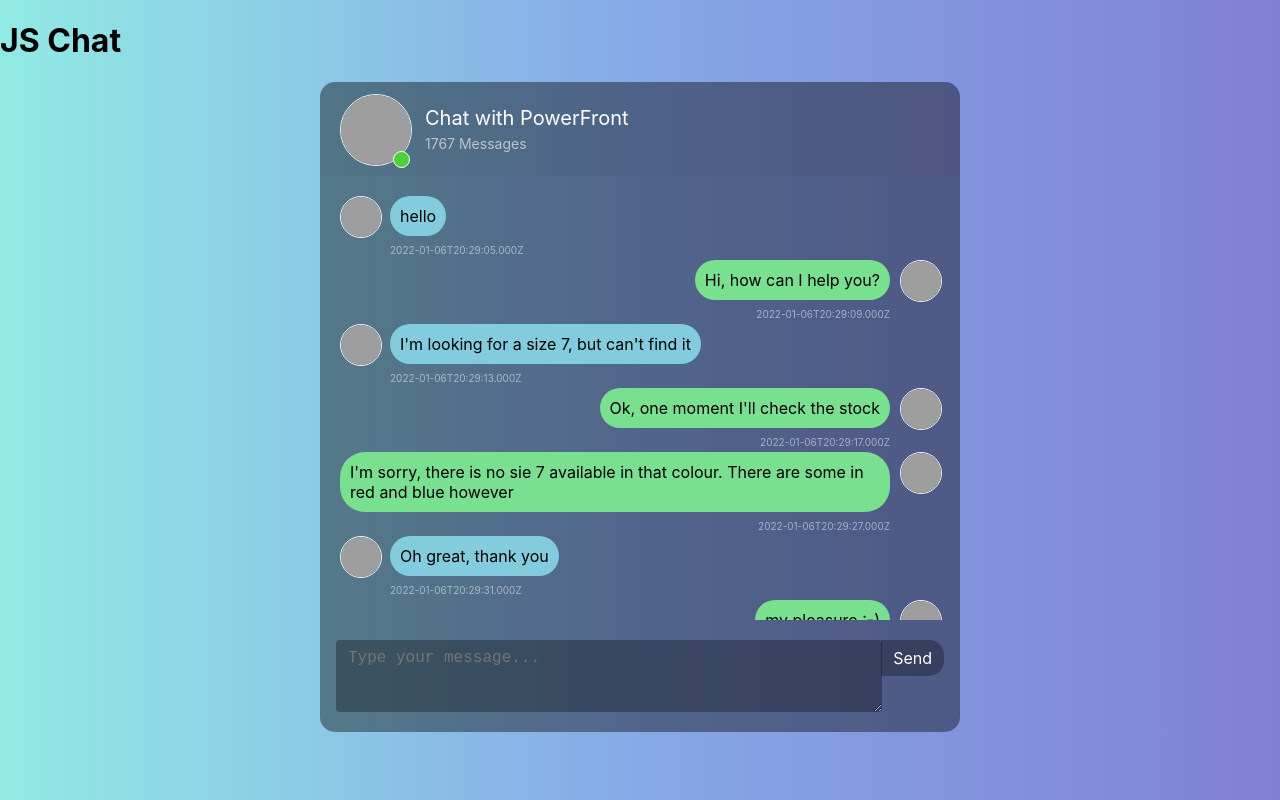
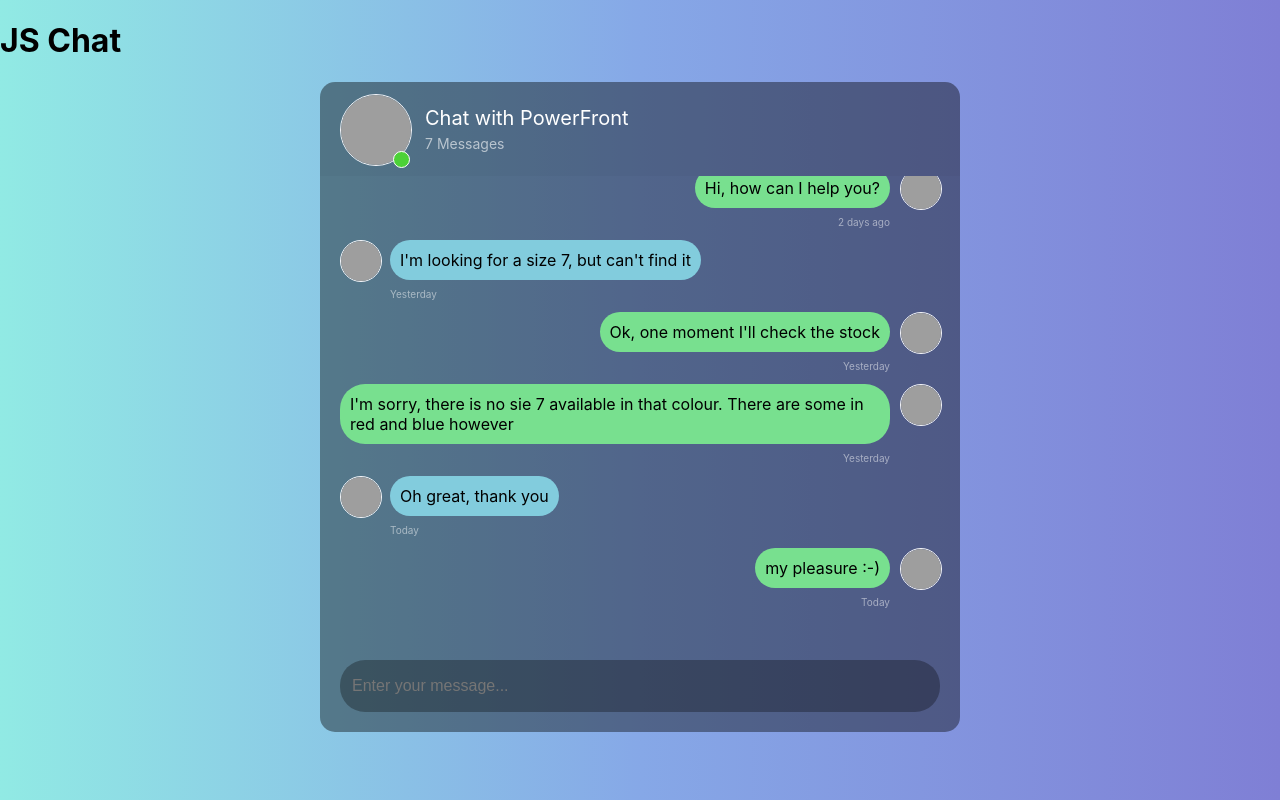
Before and after one commit to shoaib9121/chat-js, a React (Create React App) app: page / in a window 1280 px wide. Built offline with nearby package versions, Linux system fonts and the light colour scheme; grey boxes are pictures that could not be loaded.

Commit message:
message chat works as expected. ui tweaks

```diff
--- a/src/chat/card/body/index.js
+++ b/src/chat/card/body/index.js
@@ -1,11 +1,18 @@
+import { useEffect } from "react";
+import { timeAgo, senderEnums } from "../../../utils";
 import "./style.scss";
 
-const CardBody = ({ chat }) => {
+const CardBody = ({ chatItems, isTyping = false }) => {
   const renderChatMessage = (item = {}) => {
-    return item?.from && item.from === "Visitor"
+    return item?.from && item.from === senderEnums.VISITOR
       ? renderUserMessage(item)
       : renderBotMessage(item);
   };
+
+  useEffect(() => {
+    document.querySelector(".card-body").scrollTop =
+      document.querySelector(".card-body").scrollHeight;
+  }, [chatItems]);
 
   const renderUserMessage = (item = {}) => {
     return (
@@ -18,7 +25,7 @@ const CardBody = ({ chat }) => {
         </div>
         <div className="msg_cotainer">
           {item.message}
-          <span className="msg_time">{item.datetime}</span>
+          <span className="msg_time">{timeAgo(item.datetime)}</span>
         </div>
       </div>
     );
@@ -29,7 +36,7 @@ const CardBody = ({ chat }) => {
       <div className="d-flex justify-content-end mb-4">
         <div className="msg_cotainer_send">
           {item.message}
-          <span className="msg_time sender">{item.datetime}</span>
+          <span className="msg_time sender">{timeAgo(item.datetime)}</span>
         </div>
         <div className="img_cont_msg">
           <img
@@ -43,10 +50,11 @@ const CardBody = ({ chat }) => {
 
   return (
     <div className="card-body msg_card_body">
-      {chat.length > 0 &&
-        chat.map((item, index) => {
+      {chatItems.length > 0 &&
+        chatItems.map((item, index) => {
           return <div key={index}> {renderChatMessage(item)} </div>;
         })}
+      {isTyping && <div className="is_typing">Operator Typing...</div>}
     </div>
   );
 };
--- a/src/chat/card/body/style.scss
+++ b/src/chat/card/body/style.scss
@@ -2,31 +2,12 @@
   -ms-flex: 1 1 auto;
   flex: 1 1 auto;
   padding: 1.25rem;
+  position: relative;
 
   &.msg_card_body {
     overflow-y: auto;
   }
-}
 
-.img_cont {
-  position: relative;
-  height: 70px;
-  width: 70px;
-}
-.user_img {
-  height: 70px;
-  width: 70px;
-  border: 1.5px solid #f5f6fa;
-  border-radius: 50%;
-}
-.img_cont_msg {
-  height: 40px;
-  width: 40px;
-  min-width: 40px;
-}
-.offline {
-  background-color: #c23616 !important;
-}
   .msg_cotainer {
     margin-top: auto;
     margin-bottom: auto;
@@ -66,3 +47,33 @@
       text-align: right;
     }
   }
+  .img_cont_msg {
+    height: 40px;
+    width: 40px;
+    min-width: 40px;
+  }
+  .is_typing {
+    text-align: right;
+    color: white;
+    position: absolute;
+    right: 20px;
+    bottom: auto;
+    font-size: 15px;
+  }
+}
+
+.img_cont {
+  position: relative;
+  height: 70px;
+  width: 70px;
+}
+.user_img {
+  height: 70px;
+  width: 70px;
+  border: 1.5px solid #f5f6fa;
+  border-radius: 50%;
+}
+
+.offline {
+  background-color: #c23616 !important;
+}
--- a/src/chat/card/footer/index.js
+++ b/src/chat/card/footer/index.js
@@ -1,9 +1,16 @@
-import { useEffect, useState } from "react";
+import { useState } from "react";
 import "./style.scss";
 
 const CardFooter = ({ onSubmit }) => {
   const [message, setMessage] = useState([]);
 
+  const handleKeyDown = (e) => {
+    if (e.key === "Enter") {
+      setMessage(e.target.value);
+      onSubmit(message);
+      setMessage("");
+    }
+  };
   return (
     <div className="card-footer">
       <form
@@ -12,23 +19,28 @@ const CardFooter = ({ onSubmit }) => {
         name="chat_form"
         id="chat_form"
         className="form_class"
+        onSubmit={(e) => e.preventDefault()}
       >
         <div className="input-group">
-          <textarea
+          <input
             name=""
             value={message}
-            className="form-control type_msg"
-            placeholder="Type your message..."
+            className="form-control type_msg msg_height"
+            placeholder="Enter your message..."
             onChange={(e) => setMessage(e.target.value)}
+            onKeyDown={(e) => handleKeyDown(e)}
           />
-          <div className="input-group-append">
+          {/* <div className="input-group-append">
             <span
-              className="input-group-text send_btn"
-              onClick={() => onSubmit(message)}
+              className="input-group-text send_btn msg_height"
+              onClick={() => {
+                onSubmit(message);
+                setMessage("");
+              }}
             >
               Send
             </span>
-          </div>
+          </div> */}
         </div>
       </form>
     </div>
--- a/src/chat/card/footer/style.scss
+++ b/src/chat/card/footer/style.scss
@@ -1,19 +1,12 @@
 .card-footer {
-  border-radius: 0 0 15px 15px !important;
-  border-top: 0 !important;
+  border-radius: 0 0 15px 15px;
+  border-top: 0;
   &:last-child {
     border-radius: 0 0 calc(0.25rem - 1px) calc(0.25rem - 1px);
   }
-  textarea {
+  input {
     overflow: auto;
     resize: vertical;
-  }
-  .send_btn {
-    border-radius: 0 15px 15px 0 !important;
-    background-color: rgba(0, 0, 0, 0.3) !important;
-    border: 0 !important;
-    color: white !important;
-    cursor: pointer;
   }
 
   .form-control {
@@ -31,17 +24,24 @@
     transition: border-color 0.15s ease-in-out, box-shadow 0.15s ease-in-out;
   }
   .type_msg {
-    background-color: rgba(0, 0, 0, 0.3) !important;
-    border: 0 !important;
-    color: white !important;
-    height: 60px !important;
+    background-color: rgba(0, 0, 0, 0.3);
+    border: 0;
+    color: white;
     overflow-y: auto;
+    border-radius: 25px;
+
+    &:focus {
+      outline: none;
+    }
+  }
+  .msg_height {
+    height: 40px;
   }
   .input-group {
     position: relative;
     display: flex;
     align-items: stretch;
-    width: 95%;
+    width: calc(100% - 40px);
     margin: auto;
     padding: 20px 0;
   }
@@ -53,7 +53,7 @@
     display: flex;
     -ms-flex-align: center;
     align-items: center;
-    padding: 0.375rem 0.75rem;
+    padding: 0.375rem 1.3rem;
     margin-bottom: 0;
     font-size: 1rem;
     font-weight: 400;
@@ -66,10 +66,10 @@
     border-radius: 0.25rem;
   }
   .send_btn {
-    border-radius: 0 15px 15px 0 !important;
-    background-color: rgba(0, 0, 0, 0.3) !important;
-    border: 0 !important;
-    color: white !important;
+    border-radius: 0 25px 25px 0;
+    background-color: rgba(0, 0, 0, 0.3);
+    border: 0;
+    color: white;
     cursor: pointer;
   }
 }
--- a/src/chat/card/header/index.js
+++ b/src/chat/card/header/index.js
@@ -1,6 +1,6 @@
 import "./style.scss";
 
-const CardHeader = () => {
+const CardHeader = ({ chatLength }) => {
   return (
     <div className="card-header msg_head">
       <div className="d-flex bd-highlight">
@@ -13,7 +13,7 @@ const CardHeader = () => {
         </div>
         <div className="user_info">
           <span>Chat with PowerFront</span>
-          <p>1767 Messages</p>
+          <p>{chatLength} Messages</p>
         </div>
       </div>
     </div>
--- a/src/chat/card/index.js
+++ b/src/chat/card/index.js
@@ -3,36 +3,76 @@ import CardHeader from "./header";
 import CardBody from "./body";
 import CardFooter from "./footer";
 import { fetchChatHistory } from "../../service";
-
+import {
+  senderEnums,
+  operatorGreetingChat,
+  operatorAnswerChat,
+  operatorChat,
+} from "../../utils";
 import "./style.scss";
 
 const Card = () => {
-  const [chat, setChat] = useState([]);
+  const [chatItems, setChatItems] = useState([]);
+  const [message, setMessage] = useState([]);
+  const [holdBotReply, setHoldBotReply] = useState(false);
+  const [isTyping, setIsTyping] = useState(false);
+  const delay = 2000;
+
+  useEffect(async () => {
+    const resp = await fetchChatHistory();
+    setChatItems(resp);
+  }, []);
 
   useEffect(() => {
-    fetchChatHistory().then((resp) => {
-      console.log(resp);
-      setChat(resp);
-    });
-  }, []);
+    setTimeout(() => {
+      if (holdBotReply) {
+        setIsTyping(true);
+        setTimeout(() => {
+          submitBotResponse(message);
+        }, delay);
+      }
+    }, delay);
+  }, [chatItems]);
 
   const handleOnSubmit = (message) => {
     console.log(message);
+    setMessage(message);
+    let tempChatItems = [...chatItems];
+    tempChatItems.push(messageInstance(message, senderEnums.VISITOR));
+    setChatItems(tempChatItems);
+    setHoldBotReply(true);
+  };
+
+  const submitBotResponse = (message) => {
+    let randomMessage;
+    if (message.indexOf("hello") !== -1 || message.indexOf("hi") !== -1) {
+      randomMessage = operatorGreetingChat();
+    } else if (message.indexOf("?") !== -1) {
+      randomMessage = operatorAnswerChat();
+    } else {
+      randomMessage = operatorChat();
+    }
+
+    let tempChatItems = [...chatItems];
+    tempChatItems.push(messageInstance(randomMessage, senderEnums.OPERATOR));
+    setHoldBotReply(false);
+    setChatItems(tempChatItems);
+    setIsTyping(false);
+  };
+
+  const messageInstance = (message, sender) => {
     const d = new Date();
-    let newChatItem = {
+    return {
       message,
       datetime: new Date(d.setTime(d.getTime() + 4000)).toISOString(),
-      from: "Visitor",
+      from: sender,
     };
-    let tempChat = [...chat];
-    tempChat.push(newChatItem);
-    setChat(tempChat);
   };
 
   return (
     <div className="card">
-      <CardHeader />
-      <CardBody chat={chat} />
+      <CardHeader chatLength={chatItems.length} />
+      <CardBody chatItems={chatItems} isTyping={isTyping} />
       <CardFooter onSubmit={handleOnSubmit} />
     </div>
   );
--- a/src/chat/index.js
+++ b/src/chat/index.js
@@ -5,28 +5,10 @@ const Chat = () => {
   return (
     <div className="chat">
       <h1>JS Chat</h1>
-      <div id="chatHolder">
+      {/* <div id="chatHolder">
         <div id="chatHistory"></div>
         <div id="liveChat"></div>
-      </div>
-
-      {/* <form
-        action="#"
-        method="post"
-        name="chat_form"
-        id="chat_form"
-        className="form_class"
-      ></form>
-      <textarea
-        id="chatInput"
-        placeholder="Type your question here..."
-      ></textarea>
-      <input
-        id="chatSubmit"
-        type="button"
-        value="SEND"
-        onclick="submit()"
-      ></input> */}
+      </div> */}
       <Card />
     </div>
   );
--- a/src/index.css
+++ b/src/index.css
@@ -23,7 +23,7 @@ img {
 
 .mb-4,
 .my-4 {
-  margin-bottom: 1.5rem !important;
+  margin-bottom: 2rem !important;
 }
 
 .d-flex {
--- /dev/null
+++ b/src/utils/index.js
@@ -0,0 +1,85 @@
+export const senderEnums = {
+  VISITOR: "Visitor",
+  OPERATOR: "Operator",
+};
+
+const RESPONSES = [
+  "OK, let me check that out for you",
+  "Message received. I'll see what I can do.",
+  "ok, thank you.",
+  "I understand.",
+  "Hmm, I'm not sure I understand, can you rephrase that?",
+  "Right ok, let me sort that out for you.",
+];
+
+const GREETINGS = [
+  "Hello there, welcome to the site. How may I help you?",
+  "Good day! How are you?",
+  "Hello, what can I do for you?",
+  "Hi and welcome!",
+  "Greetings :-)",
+];
+
+const ANSWERS = [
+  "Thank you for your question.",
+  "OK, let me check that out for you",
+  "A very good question! Let me have a look...",
+  "Hmm, ok give me a minute and I'll sort that out.",
+  "Yes, I think so.",
+];
+
+export const operatorChat = () => {
+  return RESPONSES[Math.floor(Math.random() * RESPONSES.length)];
+};
+export const operatorAnswerChat = () => {
+  return ANSWERS[Math.floor(Math.random() * RESPONSES.length)];
+};
+export const operatorGreetingChat = () => {
+  return GREETINGS[Math.floor(Math.random() * RESPONSES.length)];
+};
+
+export const timeAgo = (dateString) => {
+  const date = new Date(dateString);
+  const DAY_IN_MS = 86400000; // 24 * 60 * 60 * 1000
+  const today = new Date();
+  const seconds = Math.round((today - date) / 1000);
+
+  if (seconds < 20) {
+    return "just now";
+  } else if (seconds < 60) {
+    return "about a minute ago";
+  }
+
+  const minutes = Math.round(seconds / 60);
+  if (minutes < 60) {
+    return `${minutes} minutes ago`;
+  }
+
+  const isToday = today.toDateString() === date.toDateString();
+  if (isToday) {
+    return "Today";
+  }
+
+  const yesterday = new Date(today - DAY_IN_MS);
+  const isYesterday = yesterday.toDateString() === date.toDateString();
+  if (isYesterday) {
+    return "Yesterday";
+  }
+
+  const daysDiff = Math.round((today - date) / (1000 * 60 * 60 * 24));
+  if (daysDiff < 30) {
+    return `${daysDiff} days ago`;
+  }
+
+  const monthsDiff =
+    today.getMonth() -
+    date.getMonth() +
+    12 * (today.getFullYear() - date.getFullYear());
+  if (monthsDiff < 12) {
+    return `${monthsDiff} months ago`;
+  }
+
+  const yearsDiff = today.getYear() - date.getYear();
+
+  return `${yearsDiff} years ago`;
+};
```
Also changed, not shown: src/service/index.js (+13 -10 lines), utils/index.js (deleted, +0 -24 lines), src/utils/chat.js (renamed from utils/chat.js). Lines whose indentation alone changed are shown as unchanged.
